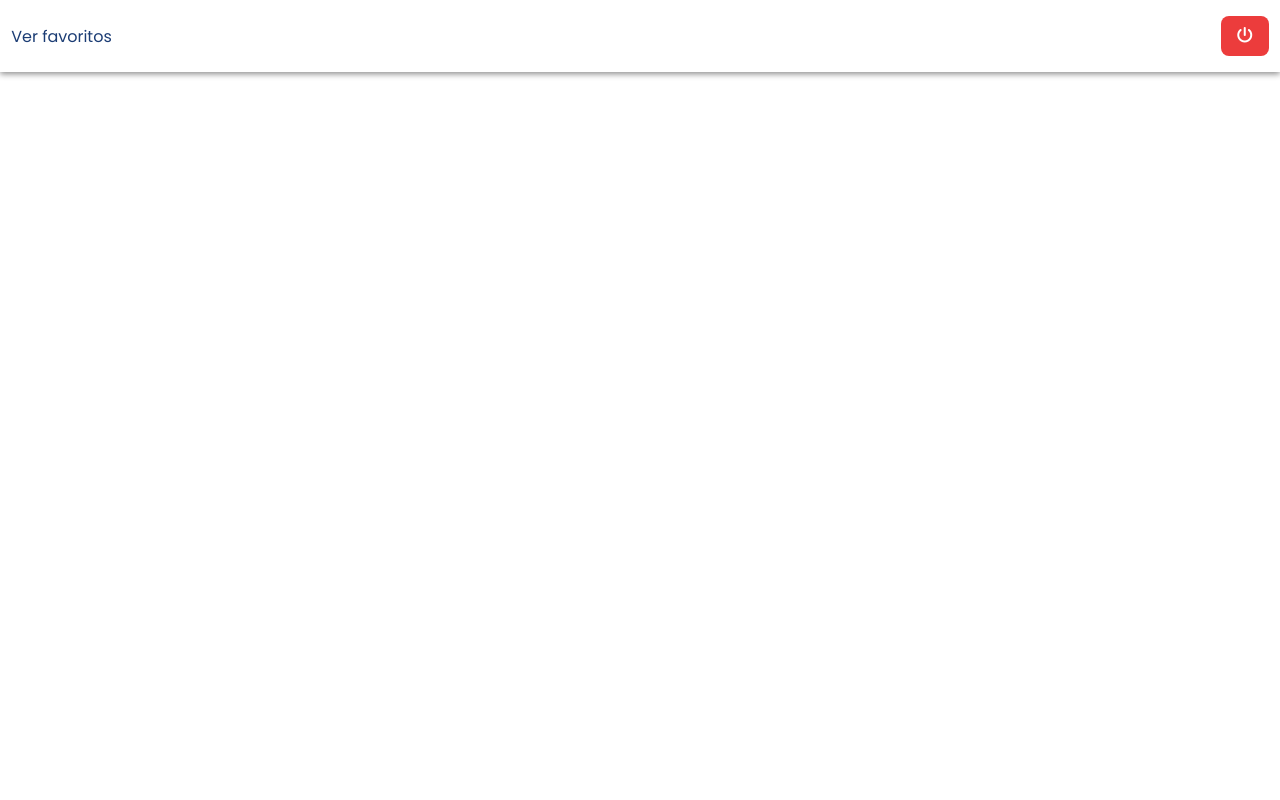
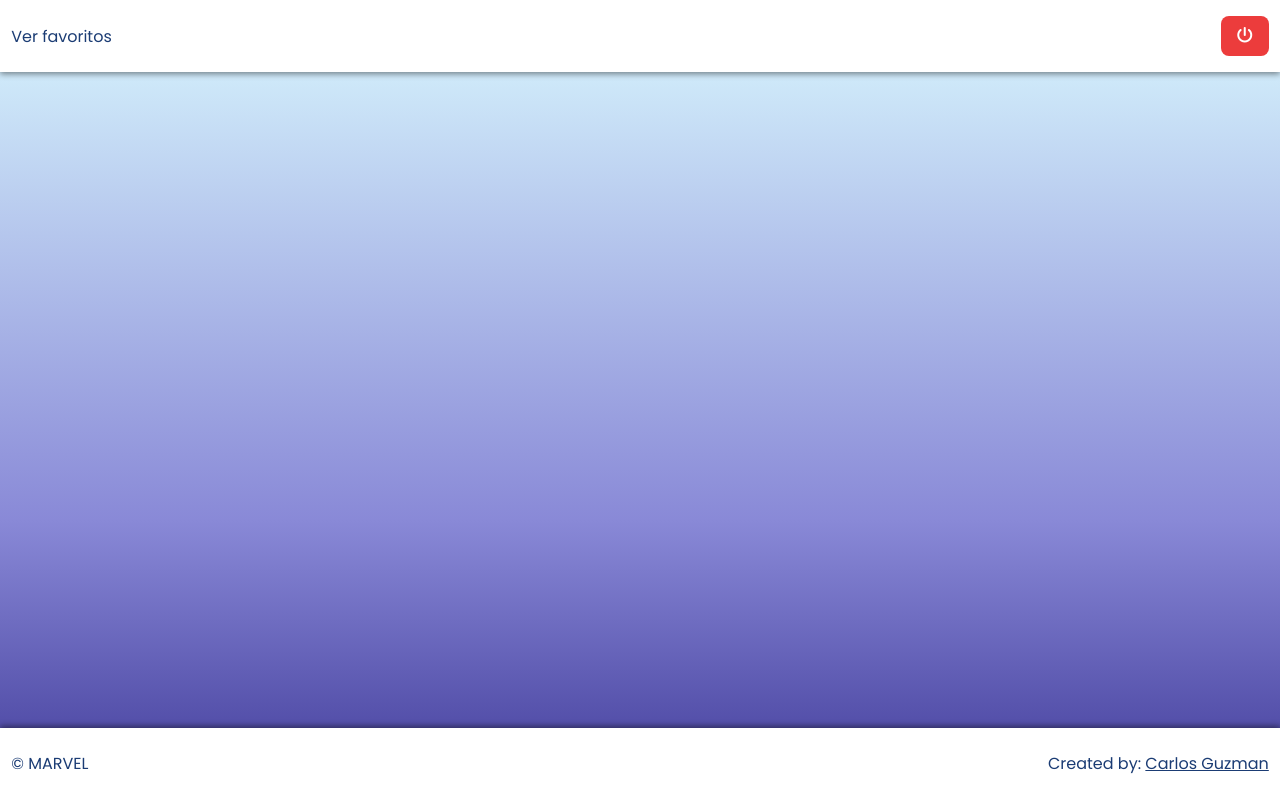
Before and after one commit to carlosdanielgr/marvel, an Angular app: page /products in a window 1280 px wide. Built offline with nearby package versions, Linux system fonts and the light colour scheme.

Commit message:
footer component created

```diff
--- /dev/null
+++ b/src/app/presentation/products/components/footer/footer.component.html
@@ -0,0 +1,9 @@
+<footer class="footer">
+  <span>© MARVEL</span>
+  <span>
+    Created by:
+    <a href="https://carlosdanielgr.github.io/portfolio/" target="_blank"
+      >Carlos Guzman</a
+    >
+  </span>
+</footer>
--- /dev/null
+++ b/src/app/presentation/products/components/footer/footer.component.scss
@@ -0,0 +1,9 @@
+.footer {
+  display: flex;
+  justify-content: space-between;
+  align-items: center;
+  background-color: var(--white);
+  padding: 0.7rem;
+  height: 50px;
+  box-shadow: 0px -2px 6px #00000075;
+}
--- a/src/app/presentation/products/products.component.html
+++ b/src/app/presentation/products/products.component.html
@@ -1 +1,5 @@
-<app-header />
+<main class="products">
+  <app-header />
+  <article></article>
+  <app-footer />
+</main>
--- a/src/app/presentation/products/products.component.scss
+++ b/src/app/presentation/products/products.component.scss
@@ -0,0 +1,5 @@
+.products {
+  display: flex;
+  flex-direction: column;
+  justify-content: space-between;
+}
--- a/src/app/presentation/products/products.component.ts
+++ b/src/app/presentation/products/products.component.ts
@@ -1,11 +1,12 @@
 import { Component } from '@angular/core';
 
 import { HeaderComponent } from './components/header/header.component';
+import { FooterComponent } from './components/footer/footer.component';
 
 @Component({
   selector: 'app-products',
   standalone: true,
-  imports: [HeaderComponent],
+  imports: [HeaderComponent, FooterComponent],
   templateUrl: './products.component.html',
   styleUrl: './products.component.scss',
 })
```
Also changed, not shown: src/app/presentation/products/components/footer/footer.component.ts (added, +12 -0 lines), 1 other file (tests, documents, lock files or other folders).
